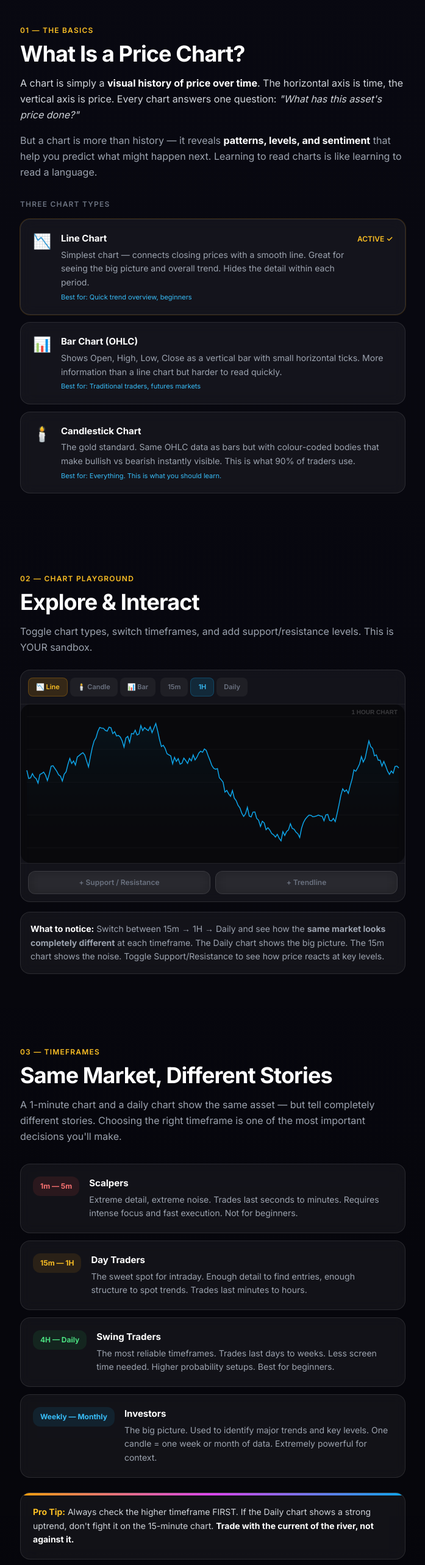
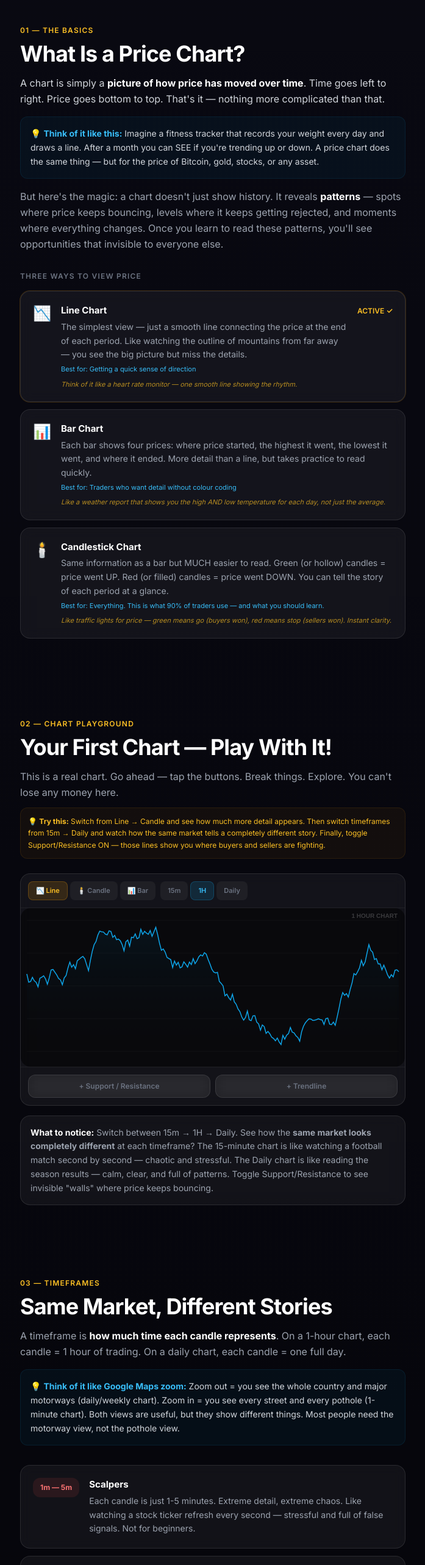
Before and after one commit to shezabs/interakktive-website, a Next.js app: page /academy/lesson/reading-charts in a window 1280 px wide. Shown: the part 1260-3826 px from the top of the page at 61% size, without its empty margins (291-988 px from the left). Built offline with nearby package versions, Linux system fonts and the light colour scheme; no server answers.

Commit message:
feat: Layman-friendly language woven throughout all Level 1 PRO lessons

```diff
--- a/app/academy/lesson/position-sizing/page.tsx
+++ b/app/academy/lesson/position-sizing/page.tsx
@@ -500,14 +500,17 @@ export default function PositionSizingLesson() {
         <motion.div initial="hidden" whileInView="visible" viewport={{ once: true, margin: '-80px' }} variants={{ visible: { transition: { staggerChildren: 0.1 } } }}>
           <motion.p variants={fadeUp} className="text-xs font-semibold tracking-widest uppercase text-amber-400 mb-2">01 — Why This Matters</motion.p>
           <motion.h2 variants={fadeUp} className="text-[clamp(26px,5vw,36px)] font-bold tracking-tight leading-tight mb-3">The Bridge Between Knowledge and Survival</motion.h2>
-          <motion.p variants={fadeUp} className="text-gray-300 text-base leading-relaxed mb-4">You know you should risk 1-2% per trade. But <strong className="text-white">how do you actually translate that into a lot size?</strong> That&apos;s position sizing — and getting it wrong makes every other rule pointless.</motion.p>
-          <motion.p variants={fadeUp} className="text-gray-400 text-base leading-relaxed mb-8">Two traders can take the exact same trade with the exact same stop loss. One risks 1% and survives. The other &quot;eyeballs it&quot; at 8% and blows up. <strong className="text-white">The difference is position sizing.</strong></motion.p>
+          <motion.p variants={fadeUp} className="text-gray-300 text-base leading-relaxed mb-4">You know you should only risk 1-2% per trade. Great. But <strong className="text-white">how do you actually figure out how much to buy or sell?</strong> That&apos;s what position sizing answers. It&apos;s the formula that turns &quot;risk 1%&quot; into an actual number you type into your trading platform.</motion.p>
+          <motion.div variants={fadeUp} className="p-4 rounded-xl bg-primary-500/5 border border-primary-500/10 mb-4">
+            <p className="text-sm text-gray-300 leading-relaxed">💡 <strong className="text-primary-400">Think of it like medication dosage:</strong> A doctor doesn&apos;t just say &quot;take some paracetamol.&quot; They prescribe an EXACT amount based on your weight. Too little = doesn&apos;t work. Too much = dangerous. Position sizing is your trading dosage — calculated precisely for YOUR account.</p>
+          </motion.div>
+          <motion.p variants={fadeUp} className="text-gray-400 text-base leading-relaxed mb-8">Two traders can take the exact same trade. One calculated their size = risks 1% and sleeps well. The other guessed = risks 8% and wakes up to a margin call. <strong className="text-white">Same trade. Opposite outcomes. The only difference is the maths.</strong></motion.p>
         </motion.div>
 
         <div className="space-y-3">
           {[
-            { icon: <AlertTriangle className="w-5 h-5 text-red-400" />, title: 'The Wrong Way', desc: '"I\'ll just trade 0.5 lots" — picking a random size without calculating risk. This is how accounts die.', bg: 'bg-red-500/10' },
-            { icon: <CheckCircle className="w-5 h-5 text-green-400" />, title: 'The Right Way', desc: 'Account → Risk % → Dollar risk → Stop distance → Pip value → Lot size. A formula that adapts to EVERY trade.', bg: 'bg-green-500/10' },
+            { icon: <AlertTriangle className="w-5 h-5 text-red-400" />, title: 'The Wrong Way (Guessing)', desc: '"I\'ll just trade 0.5 lots because that feels about right." This is like prescribing medicine by gut feeling. Sometimes you\'ll be fine. Other times you\'ll overdose your account. Never guess your lot size.', bg: 'bg-red-500/10' },
+            { icon: <CheckCircle className="w-5 h-5 text-green-400" />, title: 'The Right Way (The Formula)', desc: 'Start with your account balance → decide your risk % → calculate the dollar amount you can lose → divide by your stop loss distance → that gives you your exact lot size. It takes 10 seconds and saves your account.', bg: 'bg-green-500/10' },
           ].map((item, i) => (
             <motion.div key={i} initial={{ opacity: 0, y: 15 }} whileInView={{ opacity: 1, y: 0 }} viewport={{ once: true }} transition={{ delay: i * 0.1 }}
               className="flex items-start gap-4 p-5 glass-card rounded-2xl">
--- a/app/academy/lesson/reading-charts/page.tsx
+++ b/app/academy/lesson/reading-charts/page.tsx
@@ -338,17 +338,20 @@ export default function ReadingChartsLesson() {
         <motion.div initial="hidden" whileInView="visible" viewport={{ once: true, margin: '-80px' }} variants={{ visible: { transition: { staggerChildren: 0.1 } } }}>
           <motion.p variants={fadeUp} className="text-xs font-semibold tracking-widest uppercase text-amber-400 mb-2">01 — The Basics</motion.p>
           <motion.h2 variants={fadeUp} className="text-[clamp(26px,5vw,36px)] font-bold tracking-tight leading-tight mb-3">What Is a Price Chart?</motion.h2>
-          <motion.p variants={fadeUp} className="text-gray-300 text-base leading-relaxed mb-4">A chart is simply a <strong className="text-white">visual history of price over time</strong>. The horizontal axis is time, the vertical axis is price. Every chart answers one question: <em>&quot;What has this asset&apos;s price done?&quot;</em></motion.p>
-          <motion.p variants={fadeUp} className="text-gray-400 text-base leading-relaxed mb-8">But a chart is more than history — it reveals <strong className="text-white">patterns, levels, and sentiment</strong> that help you predict what might happen next. Learning to read charts is like learning to read a language.</motion.p>
+          <motion.p variants={fadeUp} className="text-gray-300 text-base leading-relaxed mb-4">A chart is simply a <strong className="text-white">picture of how price has moved over time</strong>. Time goes left to right. Price goes bottom to top. That&apos;s it — nothing more complicated than that.</motion.p>
+          <motion.div variants={fadeUp} className="p-4 rounded-xl bg-primary-500/5 border border-primary-500/10 mb-4">
+            <p className="text-sm text-gray-300 leading-relaxed">💡 <strong className="text-primary-400">Think of it like this:</strong> Imagine a fitness tracker that records your weight every day and draws a line. After a month you can SEE if you&apos;re trending up or down. A price chart does the same thing — but for the price of Bitcoin, gold, stocks, or any asset.</p>
+          </motion.div>
+          <motion.p variants={fadeUp} className="text-gray-400 text-base leading-relaxed mb-8">But here&apos;s the magic: a chart doesn&apos;t just show history. It reveals <strong className="text-white">patterns</strong> — spots where price keeps bouncing, levels where it keeps getting rejected, and moments where everything changes. Once you learn to read these patterns, you&apos;ll see opportunities that invisible to everyone else.</motion.p>
         </motion.div>
 
-        {/* Chart Type Comparison */}
+        {/* Chart Type Comparison — with layman descriptions */}
         <motion.div initial="hidden" whileInView="visible" viewport={{ once: true }} variants={{ visible: { transition: { staggerChildren: 0.08 } } }}>
-          <motion.p variants={fadeUp} className="text-xs font-semibold tracking-widest uppercase text-gray-500 mb-4">Three Chart Types</motion.p>
+          <motion.p variants={fadeUp} className="text-xs font-semibold tracking-widest uppercase text-gray-500 mb-4">Three Ways to View Price</motion.p>
           {[
-            { type: 'line' as const, name: 'Line Chart', icon: '📉', desc: 'Simplest chart — connects closing prices with a smooth line. Great for seeing the big picture and overall trend. Hides the detail within each period.', best: 'Best for: Quick trend overview, beginners' },
-            { type: 'bar' as const, name: 'Bar Chart (OHLC)', icon: '📊', desc: 'Shows Open, High, Low, Close as a vertical bar with small horizontal ticks. More information than a line chart but harder to read quickly.', best: 'Best for: Traditional traders, futures markets' },
-            { type: 'candle' as const, name: 'Candlestick Chart', icon: '🕯️', desc: 'The gold standard. Same OHLC data as bars but with colour-coded bodies that make bullish vs bearish instantly visible. This is what 90% of traders use.', best: 'Best for: Everything. This is what you should learn.' },
+            { type: 'line' as const, name: 'Line Chart', icon: '📉', desc: 'The simplest view — just a smooth line connecting the price at the end of each period. Like watching the outline of mountains from far away — you see the big picture but miss the details.', best: 'Best for: Getting a quick sense of direction', layman: 'Think of it like a heart rate monitor — one smooth line showing the rhythm.' },
+            { type: 'bar' as const, name: 'Bar Chart', icon: '📊', desc: 'Each bar shows four prices: where price started, the highest it went, the lowest it went, and where it ended. More detail than a line, but takes practice to read quickly.', best: 'Best for: Traders who want detail without colour coding', layman: 'Like a weather report that shows you the high AND low temperature for each day, not just the average.' },
+            { type: 'candle' as const, name: 'Candlestick Chart', icon: '🕯️', desc: 'Same information as a bar but MUCH easier to read. Green (or hollow) candles = price went UP. Red (or filled) candles = price went DOWN. You can tell the story of each period at a glance.', best: 'Best for: Everything. This is what 90% of traders use — and what you should learn.', layman: 'Like traffic lights for price — green means go (buyers won), red means stop (sellers won). Instant clarity.' },
           ].map((ct, i) => (
             <motion.div key={ct.type} variants={fadeUp}
               onClick={() => setChartType(ct.type)}
@@ -357,7 +360,8 @@ export default function ReadingChartsLesson() {
               <div className="flex-1">
                 <h4 className="font-bold text-[15px] mb-1">{ct.name}</h4>
                 <p className="text-sm text-gray-400 leading-relaxed mb-1">{ct.desc}</p>
-                <p className="text-[11px] text-primary-400">{ct.best}</p>
+                <p className="text-[11px] text-primary-400 mb-2">{ct.best}</p>
+                <p className="text-[11px] text-amber-400/70 italic">{ct.layman}</p>
               </div>
               {chartType === ct.type && <span className="text-amber-400 text-xs font-semibold mt-1">ACTIVE ✓</span>}
             </motion.div>
@@ -369,8 +373,11 @@ export default function ReadingChartsLesson() {
       <section className="max-w-2xl mx-auto px-5 py-10">
         <motion.div initial="hidden" whileInView="visible" viewport={{ once: true, margin: '-80px' }} variants={{ visible: { transition: { staggerChildren: 0.1 } } }}>
           <motion.p variants={fadeUp} className="text-xs font-semibold tracking-widest uppercase text-amber-400 mb-2">02 — Chart Playground</motion.p>
-          <motion.h2 variants={fadeUp} className="text-[clamp(26px,5vw,36px)] font-bold tracking-tight leading-tight mb-3">Explore & Interact</motion.h2>
-          <motion.p variants={fadeUp} className="text-gray-400 text-base leading-relaxed mb-6">Toggle chart types, switch timeframes, and add support/resistance levels. This is YOUR sandbox.</motion.p>
+          <motion.h2 variants={fadeUp} className="text-[clamp(26px,5vw,36px)] font-bold tracking-tight leading-tight mb-3">Your First Chart — Play With It!</motion.h2>
+          <motion.p variants={fadeUp} className="text-gray-400 text-base leading-relaxed mb-3">This is a real chart. Go ahead — tap the buttons. Break things. Explore. You can&apos;t lose any money here.</motion.p>
+          <motion.div variants={fadeUp} className="p-3 rounded-xl bg-amber-500/5 border border-amber-500/10 mb-6">
+            <p className="text-xs text-amber-400 leading-relaxed">💡 <strong>Try this:</strong> Switch from Line → Candle and see how much more detail appears. Then switch timeframes from 15m → Daily and watch how the same market tells a completely different story. Finally, toggle Support/Resistance ON — those lines show you where buyers and sellers are fighting.</p>
+          </motion.div>
         </motion.div>
 
         <div className="glass-card rounded-2xl overflow-hidden">
@@ -408,7 +415,7 @@ export default function ReadingChartsLesson() {
 
         <div className="mt-4 p-4 glass rounded-2xl">
           <p className="text-sm text-gray-400 leading-relaxed">
-            <strong className="text-white">What to notice:</strong> Switch between 15m → 1H → Daily and see how the <strong>same market looks completely different</strong> at each timeframe. The Daily chart shows the big picture. The 15m chart shows the noise. Toggle Support/Resistance to see how price reacts at key levels.
+            <strong className="text-white">What to notice:</strong> Switch between 15m → 1H → Daily. See how the <strong>same market looks completely different</strong> at each timeframe? The 15-minute chart is like watching a football match second by second — chaotic and stressful. The Daily chart is like reading the season results — calm, clear, and full of patterns. Toggle Support/Resistance to see invisible &quot;walls&quot; where price keeps bouncing.
           </p>
         </div>
       </section>
@@ -418,15 +425,18 @@ export default function ReadingChartsLesson() {
         <motion.div initial="hidden" whileInView="visible" viewport={{ once: true, margin: '-80px' }} variants={{ visible: { transition: { staggerChildren: 0.1 } } }}>
           <motion.p variants={fadeUp} className="text-xs font-semibold tracking-widest uppercase text-amber-400 mb-2">03 — Timeframes</motion.p>
           <motion.h2 variants={fadeUp} className="text-[clamp(26px,5vw,36px)] font-bold tracking-tight leading-tight mb-3">Same Market, Different Stories</motion.h2>
-          <motion.p variants={fadeUp} className="text-gray-400 text-base leading-relaxed mb-8">A 1-minute chart and a daily chart show the same asset — but tell completely different stories. Choosing the right timeframe is one of the most important decisions you&apos;ll make.</motion.p>
+          <motion.p variants={fadeUp} className="text-gray-400 text-base leading-relaxed mb-4">A timeframe is <strong className="text-white">how much time each candle represents</strong>. On a 1-hour chart, each candle = 1 hour of trading. On a daily chart, each candle = one full day.</motion.p>
+          <motion.div variants={fadeUp} className="p-4 rounded-xl bg-primary-500/5 border border-primary-500/10 mb-8">
+            <p className="text-sm text-gray-300 leading-relaxed">💡 <strong className="text-primary-400">Think of it like Google Maps zoom:</strong> Zoom out = you see the whole country and major motorways (daily/weekly chart). Zoom in = you see every street and every pothole (1-minute chart). Both views are useful, but they show different things. Most people need the motorway view, not the pothole view.</p>
+          </motion.div>
         </motion.div>
 
         <div className="space-y-3">
           {[
-            { tf: '1m — 5m', who: 'Scalpers', desc: 'Extreme detail, extreme noise. Trades last seconds to minutes. Requires intense focus and fast execution. Not for beginners.', col: 'text-red-400', bg: 'bg-red-500/10' },
-            { tf: '15m — 1H', who: 'Day Traders', desc: 'The sweet spot for intraday. Enough detail to find entries, enough structure to spot trends. Trades last minutes to hours.', col: 'text-amber-400', bg: 'bg-amber-500/10' },
-            { tf: '4H — Daily', who: 'Swing Traders', desc: 'The most reliable timeframes. Trades last days to weeks. Less screen time needed. Higher probability setups. Best for beginners.', col: 'text-green-400', bg: 'bg-green-500/10' },
-            { tf: 'Weekly — Monthly', who: 'Investors', desc: 'The big picture. Used to identify major trends and key levels. One candle = one week or month of data. Extremely powerful for context.', col: 'text-primary-400', bg: 'bg-primary-500/10' },
+            { tf: '1m — 5m', who: 'Scalpers', desc: 'Each candle is just 1-5 minutes. Extreme detail, extreme chaos. Like watching a stock ticker refresh every second — stressful and full of false signals. Not for beginners.', col: 'text-red-400', bg: 'bg-red-500/10' },
+            { tf: '15m — 1H', who: 'Day Traders', desc: 'The sweet spot for people who trade within a single day. Enough detail to find good entries, but not so zoomed in that every little wiggle scares you. Trades last minutes to hours.', col: 'text-amber-400', bg: 'bg-amber-500/10' },
+            { tf: '4H — Daily', who: 'Swing Traders', desc: 'The most reliable timeframes. Each candle represents 4 hours or a full day of trading. You only need to check your charts 1-2 times per day. Less stress, higher quality setups. Best for beginners.', col: 'text-green-400', bg: 'bg-green-500/10' },
+            { tf: 'Weekly — Monthly', who: 'Investors', desc: 'The bird\'s eye view. One candle = one week or one month. Used to spot major trends that last months or years. If you\'re thinking long-term, this is your view.', col: 'text-primary-400', bg: 'bg-primary-500/10' },
           ].map((item, i) => (
             <motion.div key={i} initial={{ opacity: 0, x: -20 }} whileInView={{ opacity: 1, x: 0 }} viewport={{ once: true }} transition={{ delay: i * 0.08 }}
               className="flex items-start gap-4 p-5 glass-card rounded-2xl hover:translate-x-1 transition-all">
@@ -447,7 +457,7 @@ export default function ReadingChartsLesson() {
           className="mt-6 p-5 glass-card rounded-2xl relative overflow-hidden">
           <div className="absolute top-0 left-0 right-0 h-1 bg-gradient-to-r from-amber-500 via-accent-500 to-primary-500" />
           <p className="text-sm text-gray-300 leading-relaxed">
-            <strong className="text-amber-400">Pro Tip:</strong> Always check the higher timeframe FIRST. If the Daily chart shows a strong uptrend, don&apos;t fight it on the 15-minute chart. <strong className="text-white">Trade with the current of the river, not against it.</strong>
+            <strong className="text-amber-400">Pro Tip:</strong> Always check the bigger picture FIRST. If the Daily chart shows a strong uptrend, don&apos;t fight it on the 15-minute chart. It&apos;s like swimming — <strong className="text-white">you want to swim WITH the current, not against it.</strong> Check the Daily chart for direction, then zoom into the 1H for your entry.
           </p>
         </motion.div>
       </section>
@@ -474,10 +484,10 @@ export default function ReadingChartsLesson() {
 
         <div className="space-y-3">
           {[
-            { icon: '🟢', title: 'Support = Floor', desc: 'A price level where buyers consistently step in. Price "bounces" off this level. The more times it holds, the stronger it becomes. When it finally breaks, it often becomes resistance.', col: 'border-l-green-500' },
-            { icon: '🔴', title: 'Resistance = Ceiling', desc: 'A price level where sellers consistently appear. Price gets "rejected" here. Breaking through resistance with strong volume often leads to rapid moves higher.', col: 'border-l-red-500' },
-            { icon: '🔄', title: 'The Flip', desc: 'When support breaks, it becomes resistance. When resistance breaks, it becomes support. This "role reversal" is one of the most reliable patterns in all of trading.', col: 'border-l-primary-500' },
-            { icon: '🎯', title: 'How to Draw Levels', desc: 'Look for price points that have been tested 2-3+ times. Use the bodies of candles (not just wicks). Draw zones, not exact lines — markets are messy. Focus on the most obvious levels first.', col: 'border-l-amber-500' },
+            { icon: '🟢', title: 'Support = The Floor', desc: 'Think of a price where buyers always show up — like a sale price people can\'t resist. Every time the price drops here, people buy and push it back up. The more times it bounces, the stronger the floor.', col: 'border-l-green-500' },
+            { icon: '🔴', title: 'Resistance = The Ceiling', desc: 'The opposite — a price where sellers always appear. Think of it as a price where people go "that\'s too expensive" and start selling. Price hits this ceiling and gets pushed back down.', col: 'border-l-red-500' },
+            { icon: '🔄', title: 'The Flip (Floors Become Ceilings)', desc: 'When a floor breaks, it often becomes a ceiling. Why? Everyone who bought at that level is now losing money — when price comes back, they sell to escape. Their selling creates the new ceiling. This works in reverse too.', col: 'border-l-primary-500' },
+            { icon: '🎯', title: 'How to Spot Levels', desc: 'Look for prices that keep appearing — where price bounces 2-3+ times. Don\'t try to be exact — draw a rough zone, not a precise line. If the level is obvious to you, it\'s probably obvious to thousands of other traders too — and that\'s what makes it powerful.', col: 'border-l-amber-500' },
           ].map((item, i) => (
             <motion.div key={i} initial={{ opacity: 0, y: 15 }} whileInView={{ opacity: 1, y: 0 }} viewport={{ once: true }} transition={{ delay: i * 0.08 }}
               className={`p-5 glass-card rounded-2xl border-l-4 ${item.col}`}>
```
Also changed, not shown: app/academy/lesson/risk-basics/page.tsx (+13 -7 lines), 1 other file (tests, documents, lock files or other folders).
